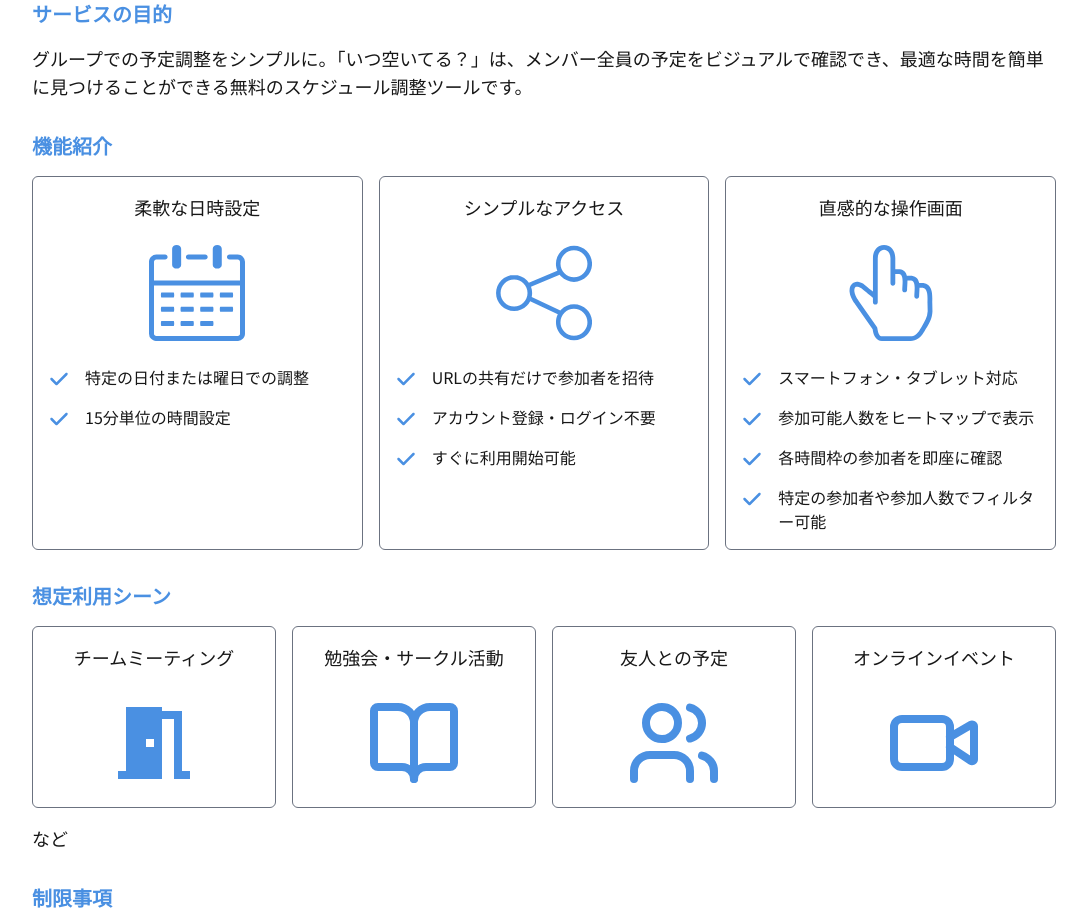
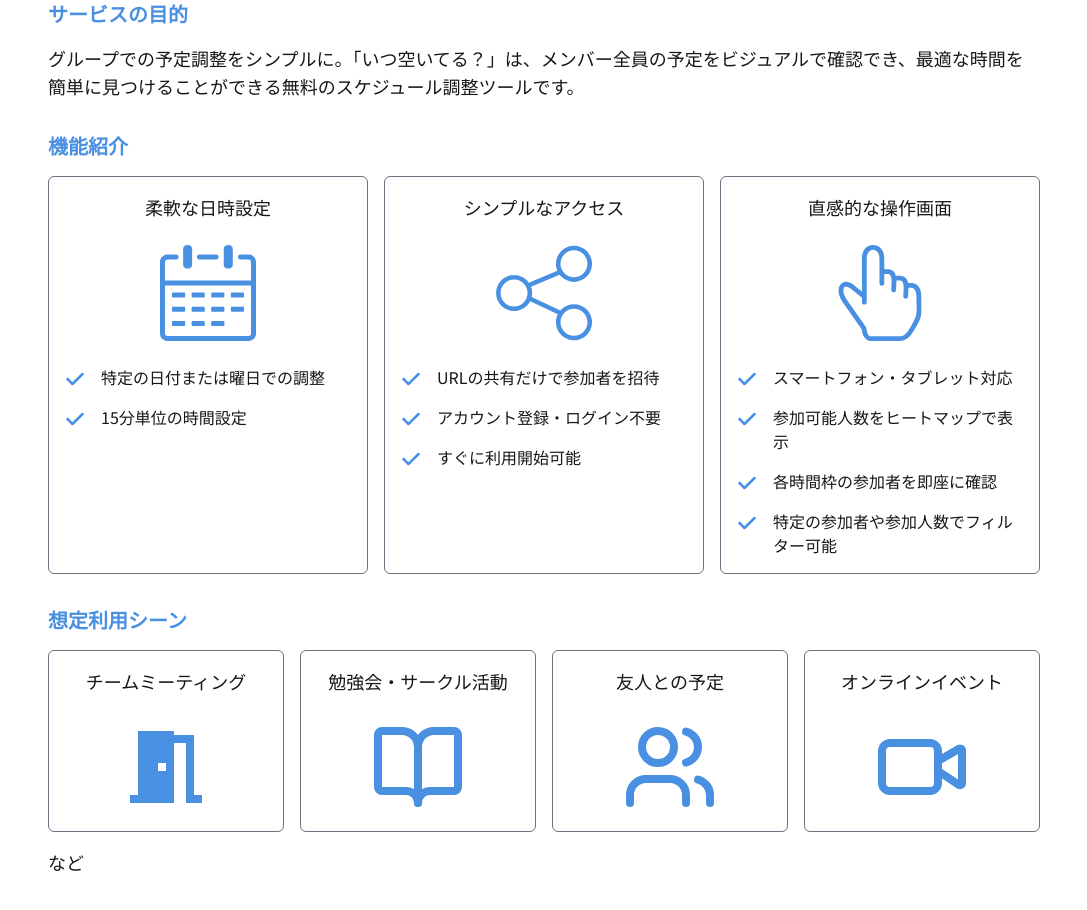
Before and after one commit to takumitoma/itsu-aiteru-scheduler, a Next.js app: page /overview in a window 1280 px wide. Shown: the part 180-1090 px from the top of the page, without its empty margins (96-1183 px from the left). Built offline with nearby package versions, Linux system fonts and the light colour scheme.

Commit message:
fix: inconsistencies with layouts across project

```diff
--- a/src/app/[eventId]/error.tsx
+++ b/src/app/[eventId]/error.tsx
@@ -17,7 +17,7 @@ export default function Error({ error }: ErrorProps) {
   }
 
   return (
-    <div className="container mx-auto py-8 flex flex-col items-center px-4 sm:px-0 space-y-8">
+    <div className="container mx-auto py-8 flex flex-col items-center px-4 space-y-8">
       <h1 className="text-3xl font-bold">エラーが発生しました</h1>
       <p>{error.message}</p>
       <p>再度お試しください</p>
--- a/src/app/[eventId]/not-found.tsx
+++ b/src/app/[eventId]/not-found.tsx
@@ -1,6 +1,6 @@
 const NotFound = () => {
   return (
-    <div className="container mx-auto py-8 flex flex-col items-center px-4 sm:px-0">
+    <div className="container mx-auto py-8 flex flex-col items-center px-4 ">
       <h1 className="text-xl sm:text-3xl font-bold mb-8">イベントが見つかりません</h1>
       <p className="text-xs sm:text-xl">入力されたリンクが正しいかご確認ください。</p>
     </div>
--- a/src/app/[eventId]/page.tsx
+++ b/src/app/[eventId]/page.tsx
@@ -21,7 +21,7 @@ const EventPage: React.FC<EventPageProps> = async ({ params }) => {
     const participants = await getParticipants(eventId);
 
     return (
-      <div className="container mx-auto py-8 flex flex-col items-center px-4 sm:px-0">
+      <div className="flex flex-col items-center">
         <ViewEditEvent event={event} participants={participants} />
       </div>
     );
--- a/src/app/how-to-use/page.tsx
+++ b/src/app/how-to-use/page.tsx
@@ -4,10 +4,7 @@ import { FaRegArrowAltCircleRight } from 'react-icons/fa';
 
 const HowToUsePage: React.FC = () => {
   return (
-    <div
-      className="container mx-auto py-4 sm:py-8 flex flex-col items-center px-4 sm:px-0 space-y-4
-        sm:space-y-8"
-    >
+    <div className="flex flex-col items-center space-y-4 sm:space-y-8">
       <h1 className="text-3xl font-bold">使い方</h1>
       <ol className="space-t-4 sm:space-y-8 w-full">
         <li className="flex flex-col sm:flex-row sm:items-center sm:justify-between sm:space-y-0">
--- a/src/app/layout.tsx
+++ b/src/app/layout.tsx
@@ -29,7 +29,9 @@ export default function RootLayout({
       </head>
       <body className={`${notoSansJapanese.variable} font-sans antialiased`}>
         <Header />
-        <main className="pt-20">{children}</main>
+        <main className="pt-20">
+          <div className="container mx-auto py-8 px-4 max-w-5xl">{children}</div>
+        </main>
       </body>
     </html>
   );
--- a/src/app/overview/page.tsx
+++ b/src/app/overview/page.tsx
@@ -83,20 +83,17 @@ const restrictionCards: RestrictionCard[] = [
 
 const OverviewPage: React.FC = () => {
   return (
-    <div
-      className="container mx-auto py-4 sm:py-8 flex flex-col items-center px-4 sm:px-0 space-y-4
-        sm:space-y-8"
-    >
+    <div className="flex flex-col items-center space-y-4 sm:space-y-8">
       <h1 className="text-3xl font-bold">サービス概要</h1>
 
-      <section className="w-full max-w-5xl space-y-4">
+      <section className="w-full space-y-4">
         <h2 className="text-primary">サービスの目的</h2>
         <p className="text-base sm:text-lg leading-relaxed">
           グループでの予定調整をシンプルに。「いつ空いてる？」は、メンバー全員の予定をビジュアルで確認でき、最適な時間を簡単に見つけることができる無料のスケジュール調整ツールです。
         </p>
       </section>
 
-      <section className="w-full max-w-5xl space-y-4">
+      <section className="w-full space-y-4">
         <h2 className="text-primary">機能紹介</h2>
         <div className="grid grid-cols-1 sm:grid-cols-2 md:grid-cols-3 gap-4">
           {featureCards.map((card, index) => (
@@ -105,7 +102,7 @@ const OverviewPage: React.FC = () => {
         </div>
       </section>
 
-      <section className="w-full max-w-5xl space-y-4">
+      <section className="w-full space-y-4">
         <h2 className="text-primary">想定利用シーン</h2>
         <div className="grid grid-cols-1 sm:grid-cols-2 lg:grid-cols-4 gap-4">
           {useCaseCards.map((card, index) => (
@@ -115,7 +112,7 @@ const OverviewPage: React.FC = () => {
         <p className="-mt-1 text-base sm:text-lg">など</p>
       </section>
 
-      <section className="w-full max-w-5xl space-y-4">
+      <section className="w-full space-y-4">
         <h2 className="text-primary">制限事項</h2>
         <div className="grid grid-cols-1 sm:grid-cols-2 lg:grid-cols-4 gap-4">
           {restrictionCards.map((card, index) => (
--- a/src/app/page.tsx
+++ b/src/app/page.tsx
@@ -2,7 +2,7 @@ import CreateEventForm from '@/components/CreateEventForm/CreateEventForm';
 
 const Home: React.FC = () => {
   return (
-    <div className="container mx-auto py-8 flex flex-col items-center px-4 sm:px-0">
+    <div className="container mx-auto py-8 flex flex-col items-center px-4">
       <h1 className="text-3xl font-bold mb-8">新規イベント作成</h1>
       <CreateEventForm />
     </div>
--- a/src/components/CreateEventForm/CreateEventForm.tsx
+++ b/src/components/CreateEventForm/CreateEventForm.tsx
@@ -84,7 +84,7 @@ const CreateEventForm: React.FC = () => {
 
   return (
     <form
-      className={`grid grid-cols-1 md:grid-cols-2 gap-y-4 gap-x-16 max-w-[60rem] ${
+      className={`grid grid-cols-1 md:grid-cols-2 gap-y-4 gap-x-16 max-w-5xl ${
         isSubmitting ? 'opacity-50' : 'opacity-100'
       }`}
       onSubmit={handleCreateEvent}
--- a/src/components/ViewEditEvent/EventLinkSharer.tsx
+++ b/src/components/ViewEditEvent/EventLinkSharer.tsx
@@ -35,7 +35,7 @@ const EventLinkSharer: React.FC<EventLinkSharerProps> = ({ link }) => {
   }, [copied]);
 
   return (
-    <section className="max-w-3xl w-full space-y-2">
+    <section className="w-full space-y-2">
       <label htmlFor="event-link" className="text-md sm:text-xl font-medium">
         このイベントのリンク
       </label>
--- a/src/components/ViewEditEvent/ViewEditEvent.tsx
+++ b/src/components/ViewEditEvent/ViewEditEvent.tsx
@@ -166,7 +166,7 @@ const ViewEditEvent: React.FC<ViewEditEventProps> = ({ event, participants }) =>
   }
 
   return (
-    <div className="container mx-auto flex flex-col items-center max-w-[762px] w-full space-y-6">
+    <div className="flex flex-col items-center w-full space-y-8">
       <div className="flex flex-col justify-center items-center">
         <h1 className="text-3xl font-bold">{event.title}</h1>
         <p className="text-xs sm:text-sm text-gray-600">{`${eventCreationTimeAgo}前に作成`}</p>
```
